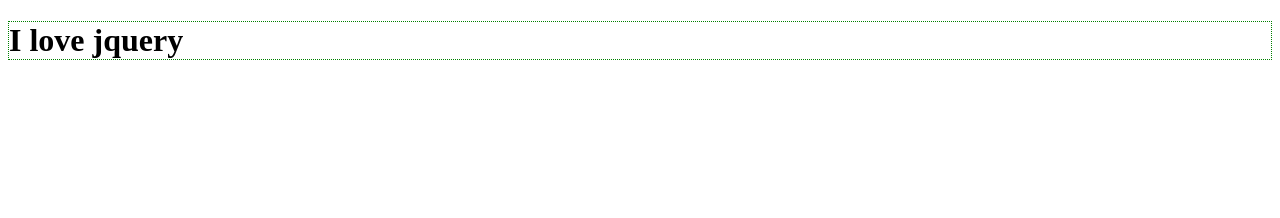
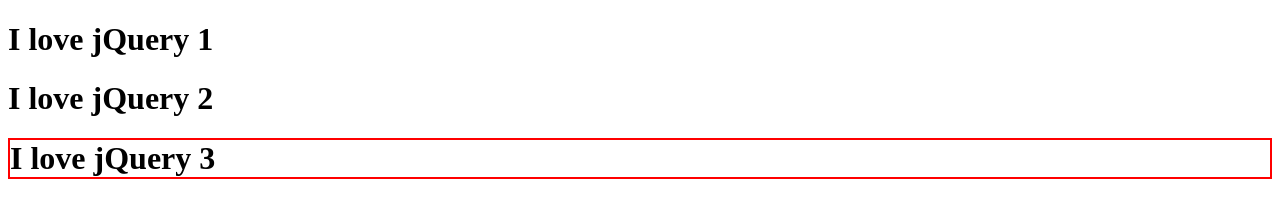
Before and after one commit to kyledobash/jquery_practice, a plain HTML site: page selector.html in a window 1280 px wide. Drawn offline with Linux system fonts and the light colour scheme.

Commit message:
added replace.html and dynamically replaced body text

```diff
--- a/selector.html
+++ b/selector.html
@@ -8,7 +8,7 @@
 
     $("document").ready(function(){
 
-        $("h1").css("border", "1px dotted green");
+        $("h1:last").css("border", "2px solid red");
 
 
     });
@@ -20,7 +20,11 @@
 
 <body>
 
-    <h1>I love jquery</h1>
+    <h1>I love jQuery 1</h1>
+
+    <h1>I love jQuery 2</h1>
+
+    <h1>I love jQuery 3</h1>
 
 </body>
 </html>
```
Also changed, not shown: replace.html (added, +34 -0 lines).
